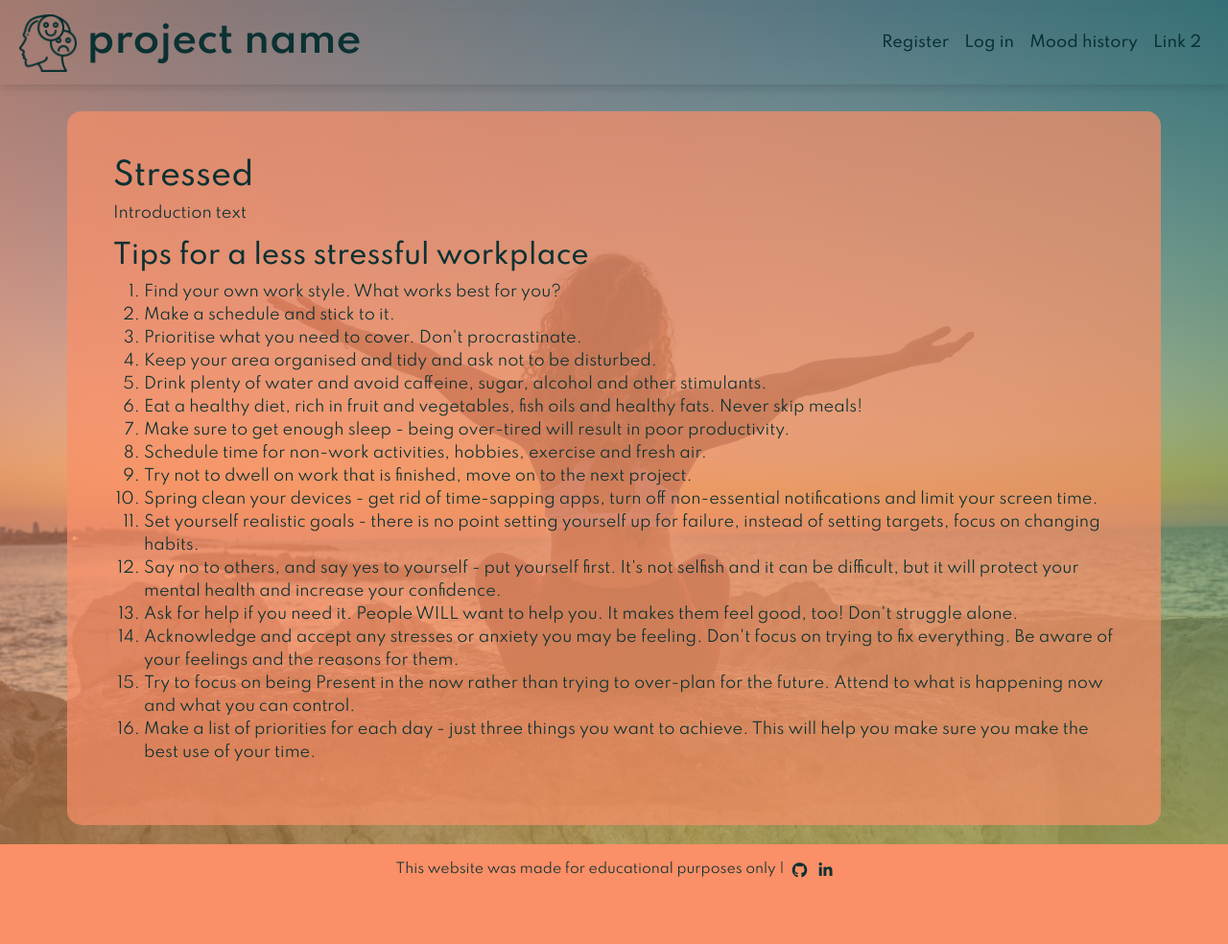
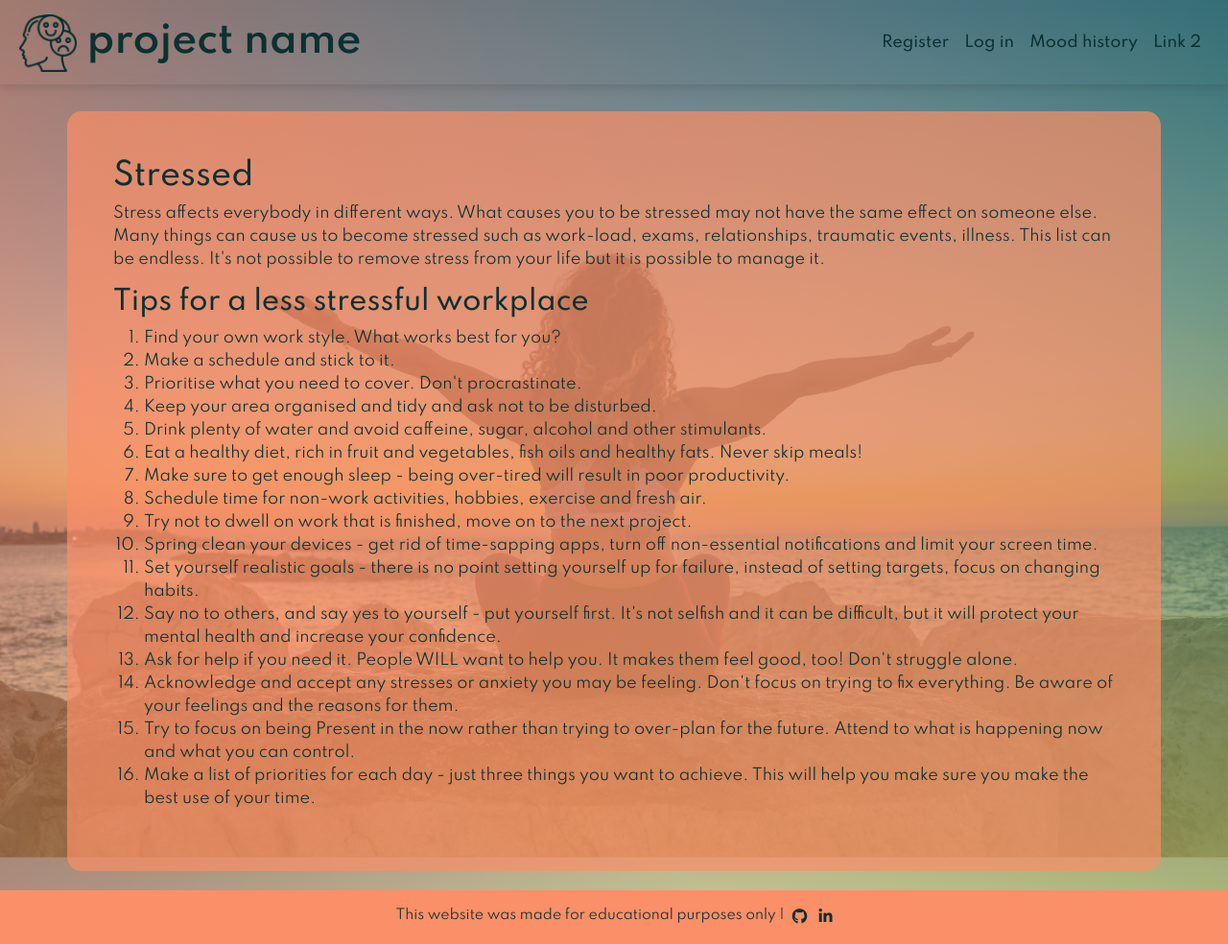
Before and after one commit to JoGorska/hackathon_team_4, a Django app: template templates/stressed.html in a window 1280 px wide. Shown: the whole page at 96% size. Before the commit the page ends 915 px from the top, so only its background shows below. Run offline with Django 3.2, Linux system fonts and the light colour scheme; the template is opened without the code that fills it, so the values that code supplies are empty; some libraries are stand-ins or nearby versions.

Commit message:
Update to readme to include content resources and change stress introduction on stress.html

```diff
--- a/templates/stressed.html
+++ b/templates/stressed.html
@@ -10,7 +10,7 @@
             <div class="row">
                 <div class="col-12">
                     <h2>Stressed</h2>
-                    <P>Introduction text</P>
+                    <P>Stress affects everybody in different ways.  What causes you to be stressed may not have the same effect on someone else. Many things can cause us to become stressed such as work-load, exams, relationships, traumatic events, illness.  This list can be endless.  It's not possible to remove stress from your life but it is possible to manage it.</P>
 
                     <div class="col-12 tips">
                         <h3>Tips for a less stressful workplace</h3>
```
Also changed, not shown: README.md.
